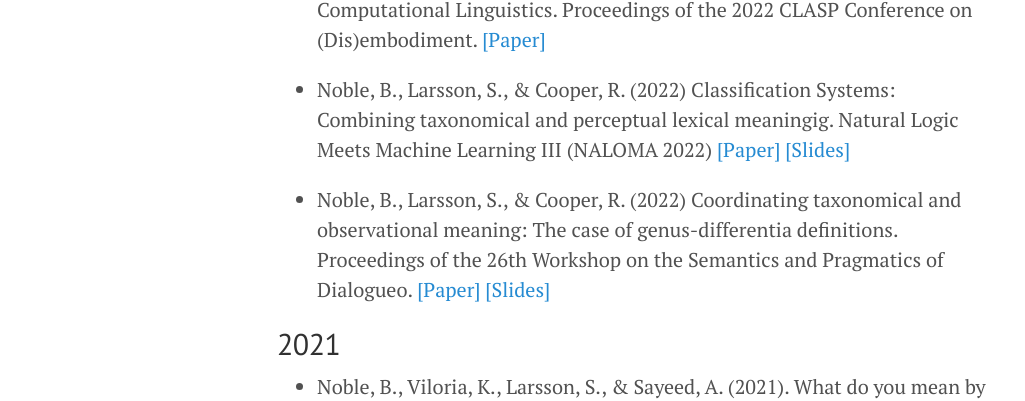
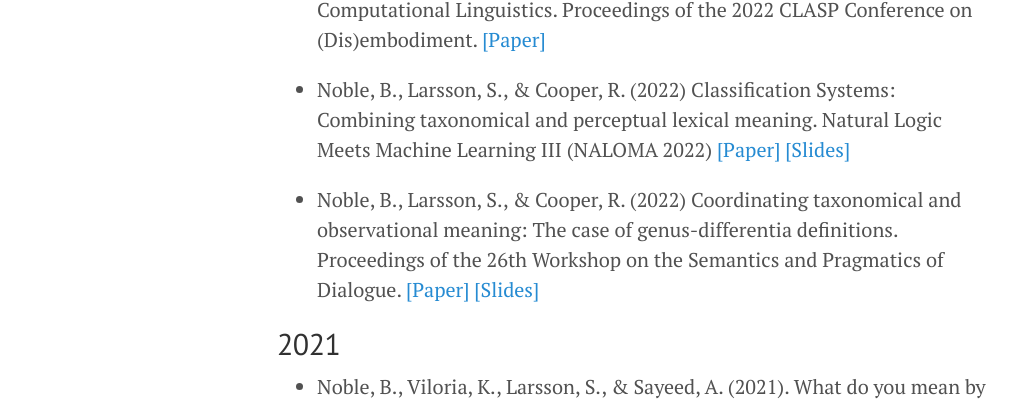
Before and after one commit to winobes/winobes.github.io, a Jekyll site: the page built from publications.md, in a window 1280 px wide. Shown: the part 315-716 px from the top of the page, without its empty margins (3-1028 px from the left). Built offline with Jekyll 4.4.1, drawn with Linux system fonts in a browser that asks for light colours.

Commit message:
fix typos

```diff
--- a/publications.md
+++ b/publications.md
@@ -7,9 +7,9 @@ title: publications and presentations
 
 - Dobnik S., Cooper R., Ek A., Noble B., Larsson S., Ilinykh N., Maraev V., Somashekarappa  V. In Search of Meaning and Its Representations for Computational Linguistics. Proceedings of the 2022 CLASP Conference on (Dis)embodiment. [[Paper]](https://aclanthology.org/2022.clasp-1.4)
 
-- Noble, B., Larsson, S., & Cooper, R. (2022) Classification Systems: Combining taxonomical and perceptual lexical meaningig. Natural Logic Meets Machine Learning III (NALOMA 2022) [[Paper]](files/Noble2022_classification-systems_paper.pdf) [[Slides]](files/Noble_2022_classification-systems_slides.pdf)
+- Noble, B., Larsson, S., & Cooper, R. (2022) Classification Systems: Combining taxonomical and perceptual lexical meaning. Natural Logic Meets Machine Learning III (NALOMA 2022) [[Paper]](files/Noble2022_classification-systems_paper.pdf) [[Slides]](files/Noble_2022_classification-systems_slides.pdf)
 
-- Noble, B., Larsson, S., & Cooper, R. (2022) Coordinating taxonomical and observational meaning: The case of genus-differentia definitions. Proceedings of the 26th Workshop on the Semantics and Pragmatics of Dialogueo. [[Paper]](https://semdial2022.github.io/includes/DubDial_Proceedings.pdf) [[Slides]](files/Noble2022_genus-differentia-definitions_slides.pdf)
+- Noble, B., Larsson, S., & Cooper, R. (2022) Coordinating taxonomical and observational meaning: The case of genus-differentia definitions. Proceedings of the 26th Workshop on the Semantics and Pragmatics of Dialogue. [[Paper]](https://semdial2022.github.io/includes/DubDial_Proceedings.pdf) [[Slides]](files/Noble2022_genus-differentia-definitions_slides.pdf)
 
 ## 2021
 
```
